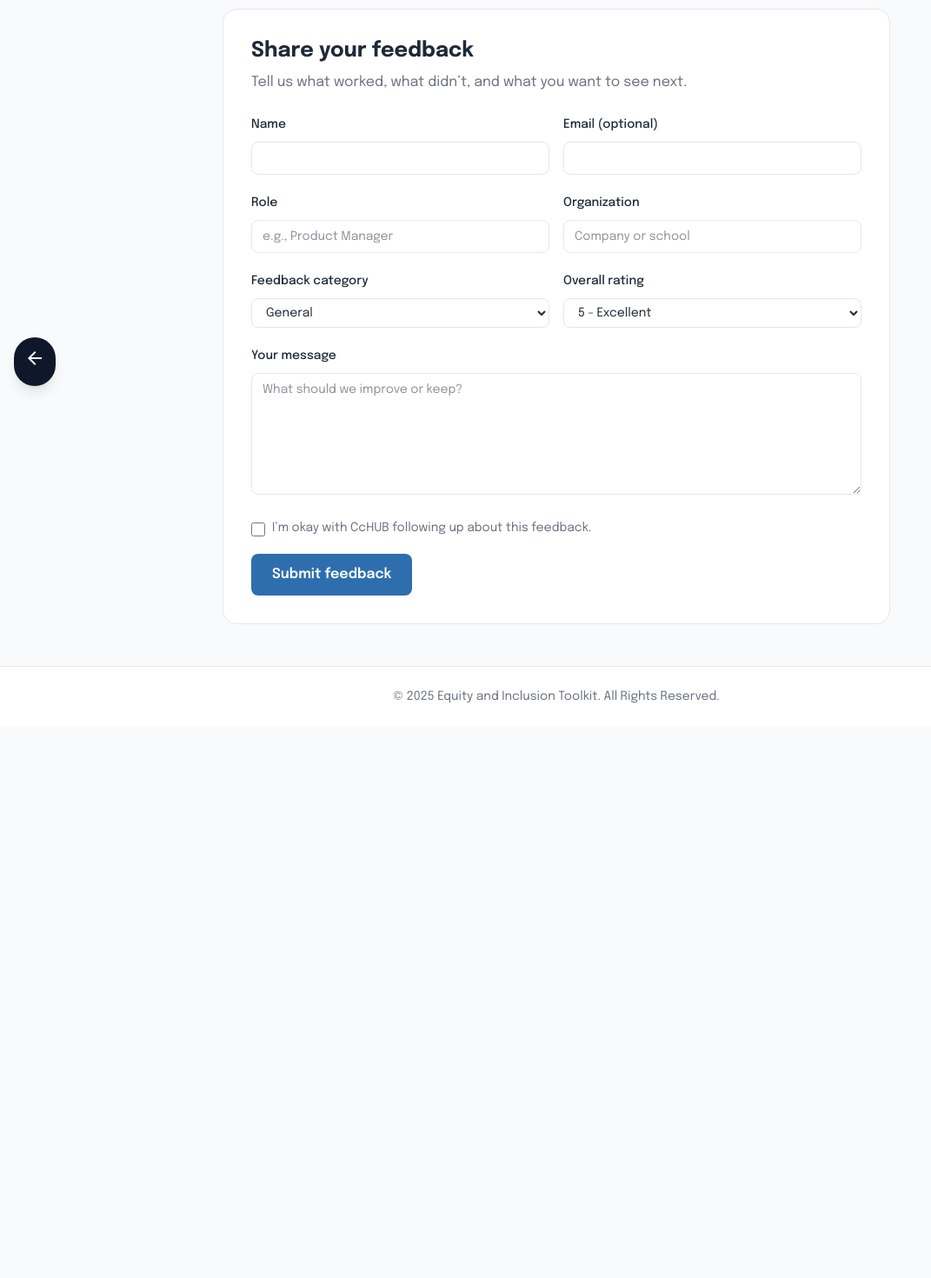
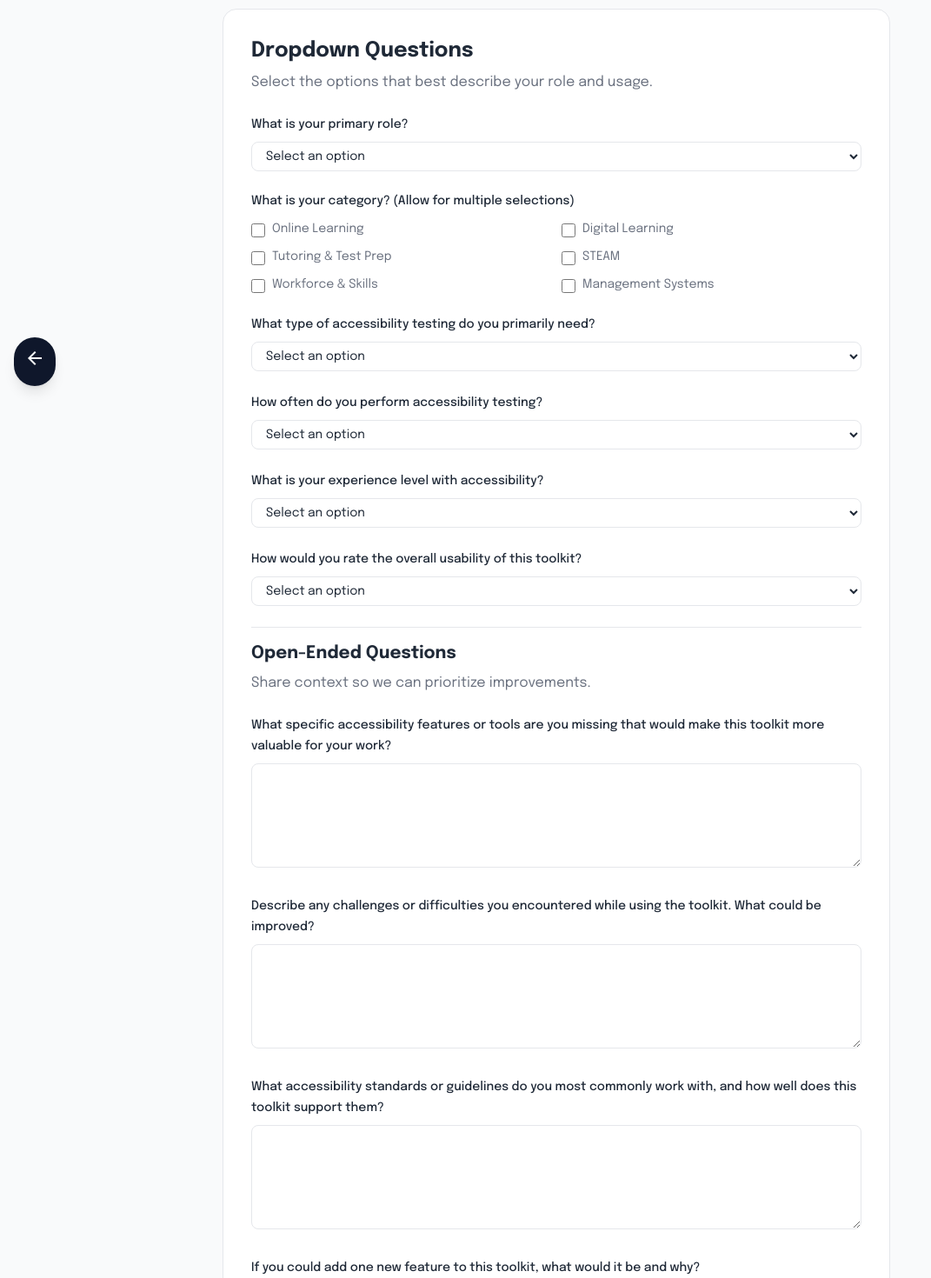
Before and after one commit to Vincent-mutwiri/Accesibility-Toolkit, a React (Vite) app: page /#/feedback in a window 1280 px wide. Shown: the part 340-1810 px from the top of the page at 87% size, without its empty margins (0-1071 px from the left). Before the commit the page ends 1175 px from the top, so only its background shows below. Built offline with nearby package versions, Linux system fonts and the light colour scheme; a web font is replaced by a local one.

Commit message:
Update feedback form questions

```diff
--- a/pages/FeedbackPage.tsx
+++ b/pages/FeedbackPage.tsx
@@ -6,26 +6,73 @@ import FloatingBackButton from '../components/FloatingBackButton';
 const STORAGE_KEY = 'equity-toolkit-feedback';
 
 type FeedbackForm = {
-  name: string;
-  email: string;
   role: string;
-  organization: string;
-  category: string;
-  rating: string;
-  message: string;
-  consent: boolean;
+  categories: string[];
+  testingType: string;
+  testingFrequency: string;
+  experienceLevel: string;
+  usabilityRating: string;
+  missingTools: string;
+  challenges: string;
+  standards: string;
+  newFeature: string;
+  comparison: string;
 };
 
 const defaultForm: FeedbackForm = {
-  name: '',
-  email: '',
   role: '',
-  organization: '',
-  category: 'general',
-  rating: '5',
-  message: '',
-  consent: false
+  categories: [],
+  testingType: '',
+  testingFrequency: '',
+  experienceLevel: '',
+  usabilityRating: '',
+  missingTools: '',
+  challenges: '',
+  standards: '',
+  newFeature: '',
+  comparison: ''
 };
+
+const roleOptions = [
+  'Developer/Engineer',
+  'Founder',
+  'CTO',
+  'Designer/UX Professional',
+  'Product Manager',
+  'QA/Tester',
+  'Accessibility Specialist',
+  'Content Creator',
+  'Other'
+];
+
+const categoryOptions = [
+  'Online Learning',
+  'Digital Learning',
+  'Tutoring & Test Prep',
+  'STEAM',
+  'Workforce & Skills',
+  'Management Systems'
+];
+
+const testingTypeOptions = [
+  'Web accessibility (WCAG compliance)',
+  'Mobile app accessibility',
+  'Desktop application accessibility',
+  'Document accessibility',
+  'All of the above'
+];
+
+const testingFrequencyOptions = [
+  'Daily',
+  'Weekly',
+  'Monthly',
+  'Occasionally',
+  'This is my first time'
+];
+
+const experienceOptions = ['Beginner', 'Intermediate', 'Advanced', 'Expert'];
+
+const usabilityOptions = ['Excellent', 'Good', 'Fair', 'Poor', 'Very Poor'];
 
 const FeedbackPage: React.FC = () => {
   const navigate = useNavigate();
@@ -49,16 +96,30 @@ const FeedbackPage: React.FC = () => {
     localStorage.setItem(STORAGE_KEY, JSON.stringify(form));
   }, [form]);
 
-  const updateField = (key: keyof FeedbackForm, value: string | boolean) => {
+  const updateField = (key: keyof FeedbackForm, value: string | string[]) => {
     setForm(prev => ({ ...prev, [key]: value }));
+  };
+
+  const toggleCategory = (category: string) => {
+    setForm(prev => ({
+      ...prev,
+      categories: prev.categories.includes(category)
+        ? prev.categories.filter(item => item !== category)
+        : [...prev.categories, category]
+    }));
   };
 
   const handleSubmit = async (event: React.FormEvent) => {
     event.preventDefault();
     setError('');
 
-    if (!form.message.trim()) {
-      setError('Please share a short message before submitting.');
+    if (!form.role || !form.testingType || !form.testingFrequency || !form.experienceLevel || !form.usabilityRating) {
+      setError('Please complete all dropdown questions before submitting.');
+      return;
+    }
+
+    if (form.categories.length === 0) {
+      setError('Please select at least one category.');
       return;
     }
 
@@ -96,106 +157,160 @@ const FeedbackPage: React.FC = () => {
       <div className="max-w-6xl mx-auto py-8 sm:py-12 px-4 sm:px-6 lg:px-8">
         <div className="max-w-3xl mx-auto space-y-8">
           <section className="bg-card-light dark:bg-card-dark rounded-2xl p-6 sm:p-8 border border-border-light dark:border-border-dark">
-            <h2 className="text-2xl font-bold text-text-light dark:text-text-dark">Share your feedback</h2>
+            <h2 className="text-2xl font-bold text-text-light dark:text-text-dark">Dropdown Questions</h2>
             <p className="text-subtle-light dark:text-subtle-dark mt-2">
-              Tell us what worked, what didn’t, and what you want to see next.
+              Select the options that best describe your role and usage.
             </p>
 
-            <form className="mt-6 space-y-5" onSubmit={handleSubmit}>
-              <div className="grid grid-cols-1 sm:grid-cols-2 gap-4">
+            <form className="mt-6 space-y-6" onSubmit={handleSubmit}>
               <div>
-                  <label className="text-sm font-medium text-text-light dark:text-text-dark">Name</label>
-                  <input
-                    type="text"
+                <label className="text-sm font-medium text-text-light dark:text-text-dark">What is your primary role?</label>
+                <select
                   className="mt-2 w-full rounded-lg border border-border-light dark:border-border-dark bg-white dark:bg-slate-900 px-3 py-2 text-sm text-text-light dark:text-text-dark"
-                    value={form.name}
-                    onChange={event => updateField('name', event.target.value)}
-                  />
-                </div>
-                <div>
-                  <label className="text-sm font-medium text-text-light dark:text-text-dark">Email (optional)</label>
-                  <input
-                    type="email"
-                    className="mt-2 w-full rounded-lg border border-border-light dark:border-border-dark bg-white dark:bg-slate-900 px-3 py-2 text-sm text-text-light dark:text-text-dark"
-                    value={form.email}
-                    onChange={event => updateField('email', event.target.value)}
-                  />
-                </div>
+                  value={form.role}
+                  onChange={event => updateField('role', event.target.value)}
+                >
+                  <option value="">Select an option</option>
+                  {roleOptions.map(option => (
+                    <option key={option} value={option}>{option}</option>
+                  ))}
+                </select>
               </div>
 
-              <div className="grid grid-cols-1 sm:grid-cols-2 gap-4">
               <div>
-                  <label className="text-sm font-medium text-text-light dark:text-text-dark">Role</label>
+                <p className="text-sm font-medium text-text-light dark:text-text-dark">What is your category? (Allow for multiple selections)</p>
+                <div className="mt-3 grid grid-cols-1 sm:grid-cols-2 gap-3">
+                  {categoryOptions.map(option => (
+                    <label key={option} className="flex items-start gap-2 text-sm text-subtle-light dark:text-subtle-dark">
                       <input
-                    type="text"
-                    className="mt-2 w-full rounded-lg border border-border-light dark:border-border-dark bg-white dark:bg-slate-900 px-3 py-2 text-sm text-text-light dark:text-text-dark"
-                    placeholder="e.g., Product Manager"
-                    value={form.role}
-                    onChange={event => updateField('role', event.target.value)}
+                        type="checkbox"
+                        className="mt-1 h-4 w-4 text-primary border-gray-300 rounded focus:ring-primary dark:bg-gray-700 dark:border-gray-600"
+                        checked={form.categories.includes(option)}
+                        onChange={() => toggleCategory(option)}
                       />
-                </div>
-                <div>
-                  <label className="text-sm font-medium text-text-light dark:text-text-dark">Organization</label>
-                  <input
-                    type="text"
-                    className="mt-2 w-full rounded-lg border border-border-light dark:border-border-dark bg-white dark:bg-slate-900 px-3 py-2 text-sm text-text-light dark:text-text-dark"
-                    placeholder="Company or school"
-                    value={form.organization}
-                    onChange={event => updateField('organization', event.target.value)}
-                  />
-                </div>
-              </div>
-
-              <div className="grid grid-cols-1 sm:grid-cols-2 gap-4">
-                <div>
-                  <label className="text-sm font-medium text-text-light dark:text-text-dark">Feedback category</label>
-                  <select
-                    className="mt-2 w-full rounded-lg border border-border-light dark:border-border-dark bg-white dark:bg-slate-900 px-3 py-2 text-sm text-text-light dark:text-text-dark"
-                    value={form.category}
-                    onChange={event => updateField('category', event.target.value)}
-                  >
-                    <option value="general">General</option>
-                    <option value="content">Content</option>
-                    <option value="design">Design & UX</option>
-                    <option value="accessibility">Accessibility</option>
-                    <option value="bug">Bug / Issue</option>
-                  </select>
-                </div>
-                <div>
-                  <label className="text-sm font-medium text-text-light dark:text-text-dark">Overall rating</label>
-                  <select
-                    className="mt-2 w-full rounded-lg border border-border-light dark:border-border-dark bg-white dark:bg-slate-900 px-3 py-2 text-sm text-text-light dark:text-text-dark"
-                    value={form.rating}
-                    onChange={event => updateField('rating', event.target.value)}
-                  >
-                    <option value="5">5 - Excellent</option>
-                    <option value="4">4 - Good</option>
-                    <option value="3">3 - Okay</option>
-                    <option value="2">2 - Needs work</option>
-                    <option value="1">1 - Poor</option>
-                  </select>
+                      <span>{option}</span>
+                    </label>
+                  ))}
                 </div>
               </div>
 
               <div>
-                <label className="text-sm font-medium text-text-light dark:text-text-dark">Your message</label>
+                <label className="text-sm font-medium text-text-light dark:text-text-dark">What type of accessibility testing do you primarily need?</label>
+                <select
+                  className="mt-2 w-full rounded-lg border border-border-light dark:border-border-dark bg-white dark:bg-slate-900 px-3 py-2 text-sm text-text-light dark:text-text-dark"
+                  value={form.testingType}
+                  onChange={event => updateField('testingType', event.target.value)}
+                >
+                  <option value="">Select an option</option>
+                  {testingTypeOptions.map(option => (
+                    <option key={option} value={option}>{option}</option>
+                  ))}
+                </select>
+              </div>
+
+              <div>
+                <label className="text-sm font-medium text-text-light dark:text-text-dark">How often do you perform accessibility testing?</label>
+                <select
+                  className="mt-2 w-full rounded-lg border border-border-light dark:border-border-dark bg-white dark:bg-slate-900 px-3 py-2 text-sm text-text-light dark:text-text-dark"
+                  value={form.testingFrequency}
+                  onChange={event => updateField('testingFrequency', event.target.value)}
+                >
+                  <option value="">Select an option</option>
+                  {testingFrequencyOptions.map(option => (
+                    <option key={option} value={option}>{option}</option>
+                  ))}
+                </select>
+              </div>
+
+              <div>
+                <label className="text-sm font-medium text-text-light dark:text-text-dark">What is your experience level with accessibility?</label>
+                <select
+                  className="mt-2 w-full rounded-lg border border-border-light dark:border-border-dark bg-white dark:bg-slate-900 px-3 py-2 text-sm text-text-light dark:text-text-dark"
+                  value={form.experienceLevel}
+                  onChange={event => updateField('experienceLevel', event.target.value)}
+                >
+                  <option value="">Select an option</option>
+                  {experienceOptions.map(option => (
+                    <option key={option} value={option}>{option}</option>
+                  ))}
+                </select>
+              </div>
+
+              <div>
+                <label className="text-sm font-medium text-text-light dark:text-text-dark">How would you rate the overall usability of this toolkit?</label>
+                <select
+                  className="mt-2 w-full rounded-lg border border-border-light dark:border-border-dark bg-white dark:bg-slate-900 px-3 py-2 text-sm text-text-light dark:text-text-dark"
+                  value={form.usabilityRating}
+                  onChange={event => updateField('usabilityRating', event.target.value)}
+                >
+                  <option value="">Select an option</option>
+                  {usabilityOptions.map(option => (
+                    <option key={option} value={option}>{option}</option>
+                  ))}
+                </select>
+              </div>
+
+              <div className="pt-4 border-t border-border-light dark:border-border-dark">
+                <h3 className="text-xl font-bold text-text-light dark:text-text-dark">Open-Ended Questions</h3>
+                <p className="text-subtle-light dark:text-subtle-dark mt-2">
+                  Share context so we can prioritize improvements.
+                </p>
+              </div>
+
+              <div>
+                <label className="text-sm font-medium text-text-light dark:text-text-dark">
+                  What specific accessibility features or tools are you missing that would make this toolkit more valuable for your work?
+                </label>
                 <textarea
-                  className="mt-2 w-full min-h-[140px] rounded-lg border border-border-light dark:border-border-dark bg-white dark:bg-slate-900 px-3 py-2 text-sm text-text-light dark:text-text-dark"
-                  placeholder="What should we improve or keep?"
-                  value={form.message}
-                  onChange={event => updateField('message', event.target.value)}
+                  className="mt-2 w-full min-h-[120px] rounded-lg border border-border-light dark:border-border-dark bg-white dark:bg-slate-900 px-3 py-2 text-sm text-text-light dark:text-text-dark"
+                  value={form.missingTools}
+                  onChange={event => updateField('missingTools', event.target.value)}
                 />
               </div>
 
-              <label className="flex items-start gap-2 text-sm text-subtle-light dark:text-subtle-dark">
-                <input
-                  type="checkbox"
-                  className="mt-1 h-4 w-4 text-primary border-gray-300 rounded focus:ring-primary dark:bg-gray-700 dark:border-gray-600"
-                  checked={form.consent}
-                  onChange={event => updateField('consent', event.target.checked)}
+              <div>
+                <label className="text-sm font-medium text-text-light dark:text-text-dark">
+                  Describe any challenges or difficulties you encountered while using the toolkit. What could be improved?
+                </label>
+                <textarea
+                  className="mt-2 w-full min-h-[120px] rounded-lg border border-border-light dark:border-border-dark bg-white dark:bg-slate-900 px-3 py-2 text-sm text-text-light dark:text-text-dark"
+                  value={form.challenges}
+                  onChange={event => updateField('challenges', event.target.value)}
                 />
-                I’m okay with CcHUB following up about this feedback.
+              </div>
+
+              <div>
+                <label className="text-sm font-medium text-text-light dark:text-text-dark">
+                  What accessibility standards or guidelines do you most commonly work with, and how well does this toolkit support them?
                 </label>
+                <textarea
+                  className="mt-2 w-full min-h-[120px] rounded-lg border border-border-light dark:border-border-dark bg-white dark:bg-slate-900 px-3 py-2 text-sm text-text-light dark:text-text-dark"
+                  value={form.standards}
+                  onChange={event => updateField('standards', event.target.value)}
+                />
+              </div>
+
+              <div>
+                <label className="text-sm font-medium text-text-light dark:text-text-dark">
+                  If you could add one new feature to this toolkit, what would it be and why?
+                </label>
+                <textarea
+                  className="mt-2 w-full min-h-[120px] rounded-lg border border-border-light dark:border-border-dark bg-white dark:bg-slate-900 px-3 py-2 text-sm text-text-light dark:text-text-dark"
+                  value={form.newFeature}
+                  onChange={event => updateField('newFeature', event.target.value)}
+                />
+              </div>
+
+              <div>
+                <label className="text-sm font-medium text-text-light dark:text-text-dark">
+                  How does this toolkit compare to other accessibility tools you've used? What makes it better or worse?
+                </label>
+                <textarea
+                  className="mt-2 w-full min-h-[120px] rounded-lg border border-border-light dark:border-border-dark bg-white dark:bg-slate-900 px-3 py-2 text-sm text-text-light dark:text-text-dark"
+                  value={form.comparison}
+                  onChange={event => updateField('comparison', event.target.value)}
+                />
+              </div>
 
               {error && (
                 <p className="text-sm text-red-600 dark:text-red-400">{error}</p>
```
Lines whose indentation alone changed are shown as unchanged.
